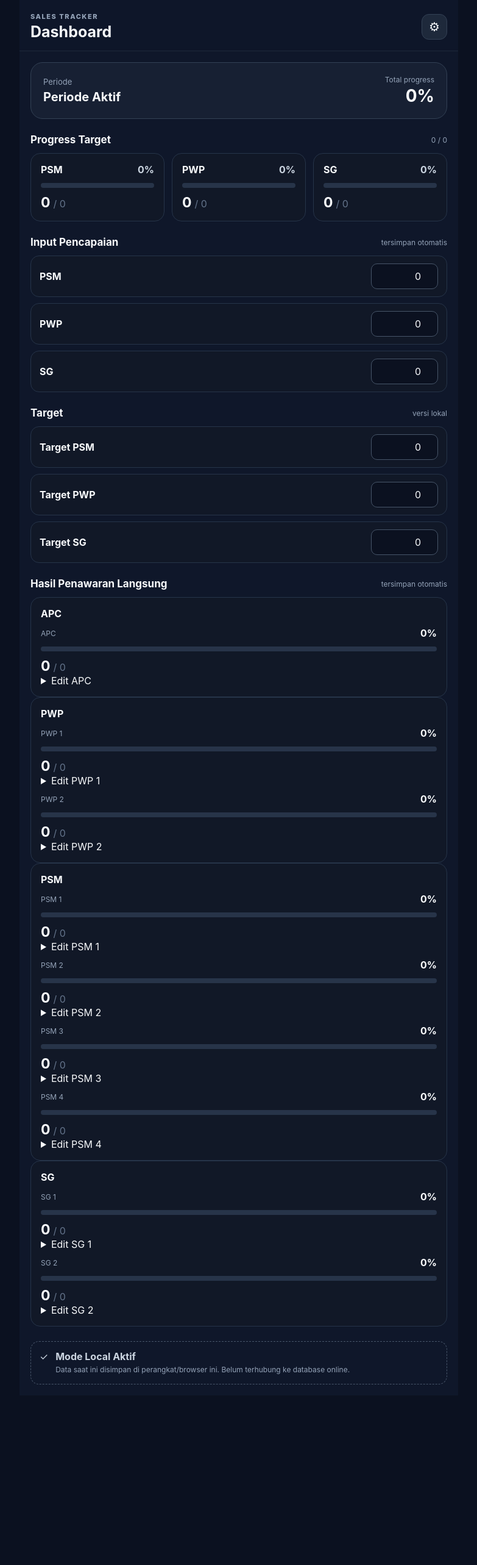
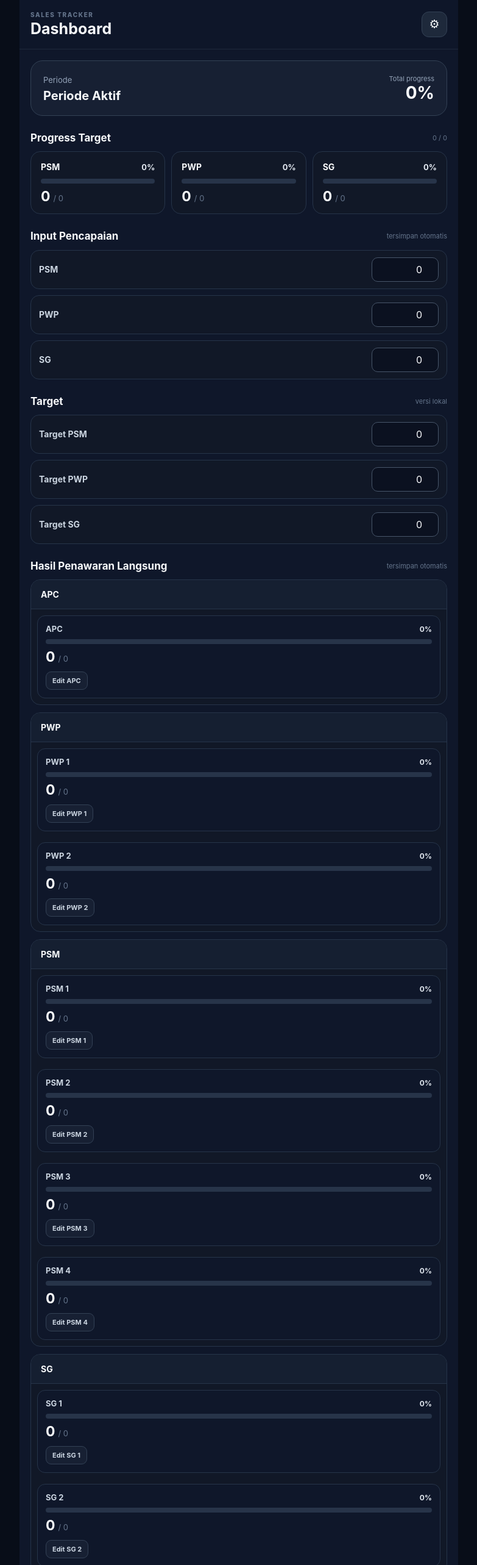
Before and after one commit to fajriainulyaqin-dev/sales-tracker, a React (Vite) app: page / in a window 1280 px wide. Shown: the top 2566 px of the page at 61% size, without its empty margins (248-1031 px from the left). Before the commit the page ends 2288 px from the top, so only its background shows below. Built offline with nearby package versions, Linux system fonts and the light colour scheme.

Commit message:
Update index.css

```diff
--- a/src/index.css
+++ b/src/index.css
@@ -3,24 +3,28 @@
 }
 
 :root {
-  font-family: Inter, ui-sans-serif, system-ui, -apple-system, BlinkMacSystemFont, "Segoe UI", sans-serif;
+  font-family: Inter, ui-sans-serif, system-ui, -apple-system,
+    BlinkMacSystemFont, "Segoe UI", sans-serif;
   color: #f8fafc;
-  background: #0b1120;
+  background: #080d18;
   font-synthesis: none;
   text-rendering: optimizeLegibility;
 }
 
-html, body, #root {
+html,
+body,
+#root {
   margin: 0;
   min-height: 100%;
   min-height: 100dvh;
 }
 
 body {
-  background: #0b1120;
+  background: #080d18;
 }
 
-button, input {
+button,
+input {
   font: inherit;
 }
 
@@ -36,61 +40,86 @@ button {
   background: #0f172a;
 }
 
+/* =========================
+   HEADER
+========================= */
+
 .topbar {
   position: sticky;
   top: 0;
-  z-index: 10;
+  z-index: 20;
+
   display: flex;
   align-items: center;
   justify-content: space-between;
-  padding: 20px 18px 16px;
+
+  padding: 18px;
   background: rgba(15, 23, 42, 0.94);
-  backdrop-filter: blur(12px);
+  backdrop-filter: blur(14px);
+
   border-bottom: 1px solid #1e293b;
 }
 
 .eyebrow {
-  font-size: 11px;
+  font-size: 10px;
   font-weight: 800;
-  letter-spacing: 0.14em;
-  color: #94a3b8;
+  letter-spacing: 0.16em;
+  color: #64748b;
 }
 
-h1, h2, p {
+h1,
+h2,
+p {
   margin: 0;
 }
 
 h1 {
   margin-top: 3px;
   font-size: 25px;
+  line-height: 1.15;
 }
 
 .icon-btn {
   width: 42px;
   height: 42px;
+
   border: 1px solid #334155;
   border-radius: 12px;
+
   color: #f8fafc;
   background: #1e293b;
-  font-size: 20px;
+
+  font-size: 19px;
 }
+
+/* =========================
+   CONTENT
+========================= */
 
 .content {
   padding: 18px;
 }
 
+/* =========================
+   HERO
+========================= */
+
 .hero-card {
   display: flex;
+  align-items: center;
   justify-content: space-between;
   gap: 16px;
+
   padding: 20px;
+
   border: 1px solid #334155;
   border-radius: 20px;
+
   background: #172033;
 }
 
 .hero-card h2 {
-  margin-top: 4px;
+  margin-top: 5px;
   font-size: 20px;
 }
 
@@ -106,87 +135,124 @@ h1 {
 .hero-total span {
   display: block;
   color: #94a3b8;
-  font-size: 12px;
+  font-size: 11px;
 }
 
 .hero-total strong {
   display: block;
   margin-top: 2px;
   font-size: 28px;
+  line-height: 1;
 }
 
+/* =========================
+   SECTIONS
+========================= */
+
 .section {
-  margin-top: 24px;
+  margin-top: 26px;
 }
 
 .section-title {
   display: flex;
   align-items: center;
   justify-content: space-between;
+  gap: 12px;
+
   margin-bottom: 12px;
 }
 
 .section-title h2 {
   font-size: 17px;
+  line-height: 1.2;
 }
 
 .section-title span {
-  color: #94a3b8;
-  font-size: 12px;
+  color: #64748b;
+  font-size: 11px;
+  text-align: right;
 }
+
+/* =========================
+   METRIC CARDS
+========================= */
 
 .metric-grid {
   display: grid;
   grid-template-columns: 1fr;
-  gap: 12px;
+  gap: 10px;
 }
 
 .metric-card {
   padding: 16px;
+
   border: 1px solid #263449;
   border-radius: 16px;
+
   background: #111827;
 }
 
 .metric-head {
   display: flex;
+  align-items: center;
   justify-content: space-between;
-  margin-bottom: 12px;
+
+  margin-bottom: 11px;
+
+  font-size: 14px;
   font-weight: 700;
 }
 
 .metric-head strong {
-  color: #cbd5e1;
+  color: #e2e8f0;
+  font-size: 13px;
 }
+
+/* =========================
+   PROGRESS
+========================= */
 
 .progress-track {
   height: 8px;
+
   overflow: hidden;
+
   border-radius: 999px;
+
   background: #273449;
 }
 
 .progress-fill {
   height: 100%;
+
   border-radius: inherit;
+
   background: #e2e8f0;
-  transition: width 0.2s ease;
+
+  transition: width 0.25s ease;
 }
 
 .metric-numbers {
   display: flex;
   align-items: baseline;
   gap: 5px;
+
   margin-top: 10px;
 }
 
 .metric-numbers strong {
   font-size: 23px;
+  line-height: 1;
 }
 
 .metric-numbers span {
   color: #64748b;
+  font-size: 13px;
 }
+
+/* =========================
+   INPUT
+========================= */
 
 .input-list {
   display: grid;
@@ -198,24 +264,34 @@ h1 {
   align-items: center;
   justify-content: space-between;
   gap: 14px;
-  padding: 12px 14px;
+
+  padding: 11px 13px;
+
   border: 1px solid #263449;
   border-radius: 14px;
+
   background: #111827;
 }
 
 .input-row span {
+  color: #cbd5e1;
+  font-size: 14px;
   font-weight: 650;
 }
 
 .input-row input {
   width: 110px;
-  padding: 10px 12px;
+
+  padding: 9px 11px;
+
   border: 1px solid #475569;
   border-radius: 10px;
+
   outline: none;
+
   color: #f8fafc;
   background: #0b1120;
+
   text-align: right;
 }
 
@@ -223,63 +299,272 @@ h1 {
   border-color: #94a3b8;
 }
 
+/* =========================
+   PENAWARAN
+========================= */
+
+.offer-grid {
+  display: grid;
+  gap: 12px;
+}
+
+.offer-card {
+  padding: 0;
+  overflow: hidden;
+}
+
+.offer-card .metric-head {
+  margin: 0;
+  padding: 15px 16px;
+
+  border-bottom: 1px solid #263449;
+
+  background: #151f31;
+}
+
+.offer-card .input-list {
+  padding: 10px;
+}
+
+.offer-item {
+  padding: 13px;
+
+  border: 1px solid #263449;
+  border-radius: 13px;
+
+  background: #0f172a;
+}
+
+.offer-item + .offer-item {
+  margin-top: 8px;
+}
+
+.offer-item .section-title {
+  margin-bottom: 9px;
+}
+
+.offer-item .section-title span {
+  color: #cbd5e1;
+  font-size: 13px;
+  font-weight: 650;
+}
+
+.offer-item .section-title strong {
+  color: #e2e8f0;
+  font-size: 12px;
+}
+
+/* =========================
+   EDIT DETAILS
+========================= */
+
+.edit-details {
+  margin-top: 12px;
+}
+
+.edit-details summary {
+  display: inline-flex;
+  align-items: center;
+
+  padding: 7px 10px;
+
+  border: 1px solid #334155;
+  border-radius: 9px;
+
+  color: #cbd5e1;
+  background: #172033;
+
+  font-size: 11px;
+  font-weight: 700;
+
+  cursor: pointer;
+  user-select: none;
+}
+
+.edit-details[open] summary {
+  margin-bottom: 9px;
+}
+
+.edit-box {
+  display: grid;
+  gap: 8px;
+
+  padding-top: 2px;
+}
+
+.edit-box .input-row {
+  padding: 9px 11px;
+}
+
+.edit-box .input-row span {
+  font-size: 12px;
+}
+
+.edit-box .input-row input {
+  width: 90px;
+  padding: 7px 9px;
+  font-size: 13px;
+}
+
+/* =========================
+   LOCAL STATUS
+========================= */
+
 .local-note {
   display: flex;
+  align-items: flex-start;
   gap: 12px;
-  margin-top: 24px;
+
+  margin-top: 26px;
   padding: 14px;
+
   border: 1px dashed #475569;
   border-radius: 14px;
+
   color: #cbd5e1;
+  background: rgba(15, 23, 42, 0.5);
 }
 
-.local-note > span {
-  font-size: 18px;
+.local-icon {
+  display: flex;
+  align-items: center;
+  justify-content: center;
+
+  flex: 0 0 auto;
+
+  width: 27px;
+  height: 27px;
+
+  border: 1px solid #475569;
+  border-radius: 50%;
+
+  color: #e2e8f0;
+  font-size: 13px;
+  font-weight: 800;
+}
+
+.local-note strong {
+  font-size: 13px;
 }
 
 .local-note p {
-  margin-top: 3px;
+  margin-top: 4px;
+
   color: #94a3b8;
-  font-size: 12px;
+
+  font-size: 11px;
   line-height: 1.5;
 }
+
+/* =========================
+   MODAL
+========================= */
 
 .modal-backdrop {
   position: fixed;
   inset: 0;
   z-index: 50;
+
   display: grid;
   place-items: end center;
-  padding: 14px;
-  background: rgba(0, 0, 0, 0.6);
+
+  padding: 12px;
+
+  background: rgba(0, 0, 0, 0.65);
 }
 
 .modal {
   width: min(100%, 720px);
+  max-height: 90dvh;
+
+  overflow-y: auto;
+
   padding: 20px;
+
   border: 1px solid #334155;
   border-radius: 20px;
+
   background: #111827;
-  box-shadow: 0 20px 60px rgba(0,0,0,0.4);
+
+  box-shadow: 0 20px 60px rgba(0, 0, 0, 0.45);
 }
 
 .modal-head {
   display: flex;
   align-items: center;
   justify-content: space-between;
-  margin-bottom: 10px;
+
+  margin-bottom: 16px;
+}
+
+.modal-head h2 {
+  margin-top: 3px;
+  font-size: 21px;
+}
+
+/* =========================
+   SETTINGS
+========================= */
+
+.settings-section {
+  padding: 16px 0;
+
+  border-top: 1px solid #263449;
+}
+
+.settings-title {
+  margin-bottom: 12px;
+
+  color: #f8fafc;
+
+  font-size: 14px;
+  font-weight: 750;
+}
+
+.settings-section .input-list {
+  gap: 9px;
+}
+
+.settings-section .input-row {
+  margin-bottom: 9px;
+}
+
+.settings-section .input-row:last-child {
+  margin-bottom: 0;
+}
+
+.settings-section p {
+  color: #94a3b8;
+  font-size: 12px;
+  line-height: 1.5;
+}
+
+.danger-section {
+  margin-top: 4px;
 }
 
 .danger-btn {
   width: 100%;
-  margin-top: 20px;
-  padding: 13px 16px;
+
+  margin-top: 16px;
+  padding: 12px 16px;
+
   border: 1px solid #7f1d1d;
   border-radius: 12px;
+
   color: #fecaca;
   background: #450a0a;
+
   font-weight: 700;
 }
+
+.danger-btn:active {
+  transform: translateY(1px);
+}
+
+/* =========================
+   RESPONSIVE
+========================= */
 
 @media (min-width: 560px) {
   .metric-grid {
@@ -290,3 +575,21 @@ h1 {
     place-items: center;
   }
 }
+
+@media (max-width: 380px) {
+  .content {
+    padding: 14px;
+  }
+
+  .hero-card {
+    padding: 16px;
+  }
+
+  .hero-total strong {
+    font-size: 24px;
+  }
+
+  .input-row input {
+    width: 95px;
+  }
+}
```
